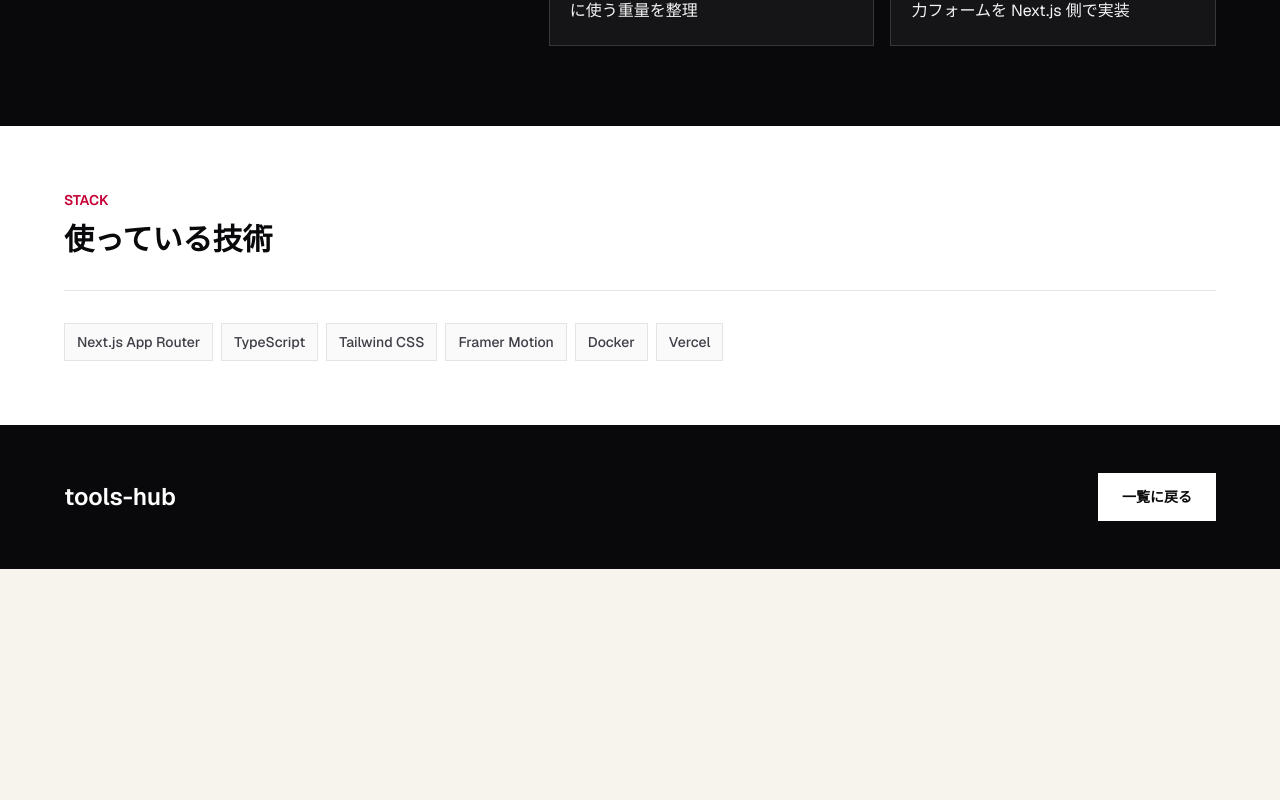
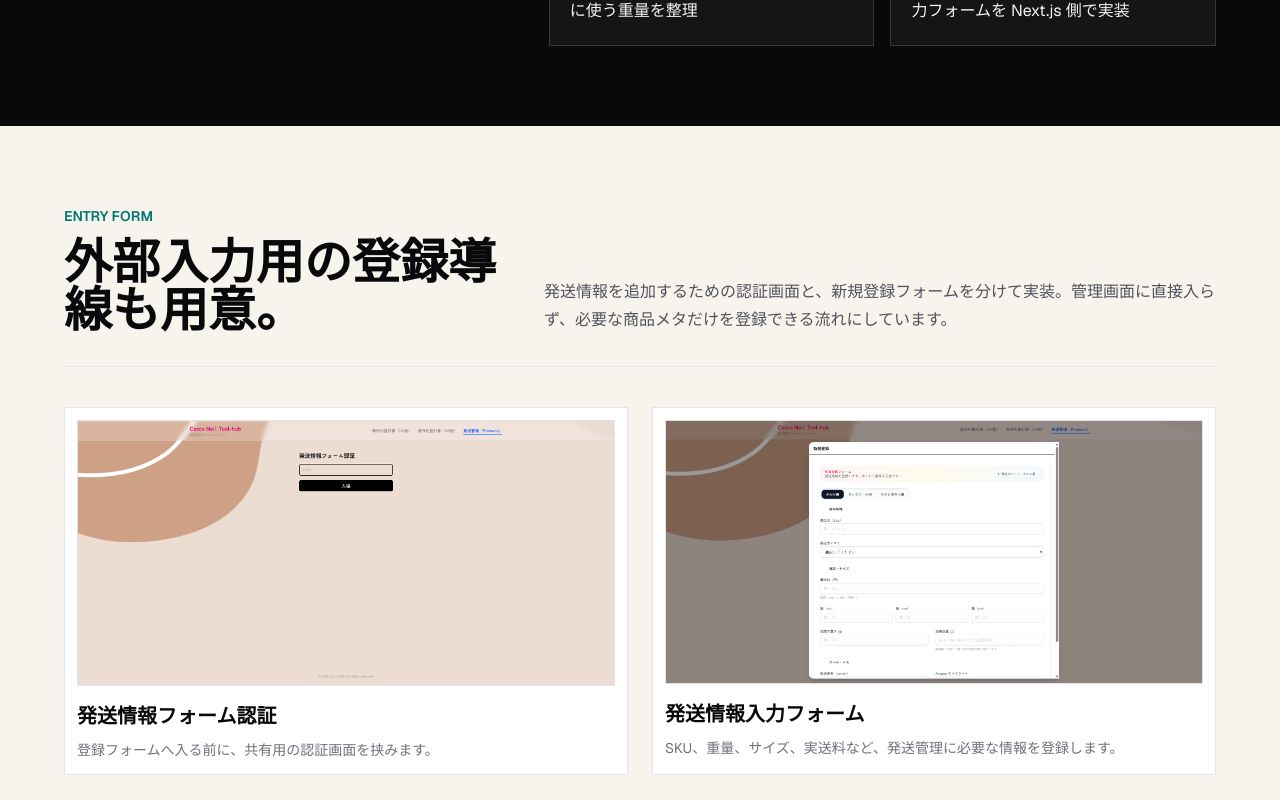
Before and after one commit to muu-ima/portfolio, a Next.js app: page /works/tools-hub in a window 1280 px wide. Shown: the part 2820-3620 px from the top of the page. Before the commit the page ends 3389 px from the top, so only its background shows below. Built offline with nearby package versions, Linux system fonts and the light colour scheme.

Commit message:
Add tools hub entry form screenshots

```diff
--- a/app/works/tools-hub/page.tsx
+++ b/app/works/tools-hub/page.tsx
@@ -196,6 +196,57 @@ export default function ToolsHubPage() {
         </div>
       </section>
 
+      <section className="bg-[#f7f4ee] px-5 py-20 sm:px-8">
+        <div className="mx-auto max-w-6xl">
+          <div className="grid gap-8 border-b border-zinc-200 pb-8 lg:grid-cols-[0.8fr_1.2fr] lg:items-end">
+            <div>
+              <p className="text-sm font-semibold uppercase tracking-normal text-teal-700">
+                Entry Form
+              </p>
+              <h2 className="mt-3 text-3xl font-semibold tracking-normal sm:text-5xl">
+                外部入力用の登録導線も用意。
+              </h2>
+            </div>
+            <p className="text-base leading-7 text-zinc-600">
+              発送情報を追加するための認証画面と、新規登録フォームを分けて実装。管理画面に直接入らず、必要な商品メタだけを登録できる流れにしています。
+            </p>
+          </div>
+          <div className="mt-10 grid gap-6 lg:grid-cols-2">
+            {[
+              {
+                title: "発送情報フォーム認証",
+                description: "登録フォームへ入る前に、共有用の認証画面を挟みます。",
+                src: "/screenshots/tools-hub/tools-hub-entry.png",
+                alt: "tools-hub の発送情報フォーム認証画面",
+              },
+              {
+                title: "発送情報入力フォーム",
+                description: "SKU、重量、サイズ、実送料など、発送管理に必要な情報を登録します。",
+                src: "/screenshots/tools-hub/tools-hub-new.png",
+                alt: "tools-hub の発送情報入力フォーム画面",
+              },
+            ].map((screenshot) => (
+              <figure key={screenshot.title} className="border border-zinc-200 bg-white p-3">
+                <Image
+                  src={screenshot.src}
+                  alt={screenshot.alt}
+                  width={1920}
+                  height={946}
+                  sizes="(max-width: 1024px) 100vw, 560px"
+                  className="h-auto w-full border border-zinc-200 object-cover"
+                />
+                <figcaption className="mt-4">
+                  <p className="text-xl font-semibold tracking-normal">{screenshot.title}</p>
+                  <p className="mt-2 text-sm leading-6 text-zinc-500">
+                    {screenshot.description}
+                  </p>
+                </figcaption>
+              </figure>
+            ))}
+          </div>
+        </div>
+      </section>
+
       <section className="bg-white px-5 py-16 sm:px-8">
         <div className="mx-auto max-w-6xl">
           <div className="flex flex-col justify-between gap-8 border-b border-zinc-200 pb-8 sm:flex-row sm:items-end">
```
Also changed, not shown: public/screenshots/tools-hub/tools-hub-entry.png (added), public/screenshots/tools-hub/tools-hub-new.png (added).
